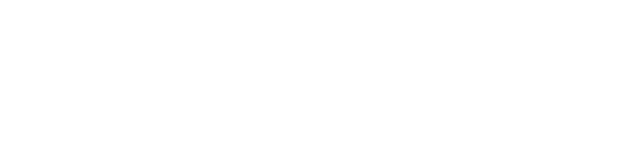
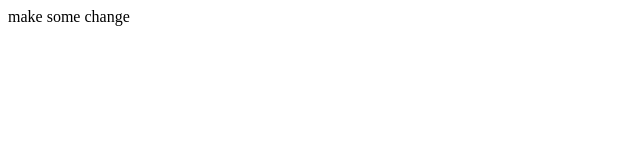
Before and after one commit to aynap/html, a plain HTML site: page index.html in a window 1280 px wide. Shown: the whole page, without its empty margins (0-640 px from the left). Drawn offline with Linux system fonts and the light colour scheme.

Commit message:
test modify

```diff
--- a/index.html
+++ b/index.html
@@ -4,6 +4,6 @@
   <title>Test</title>
 </head>
 <body>
-
+  make some change
 </body>
 </html>
```
